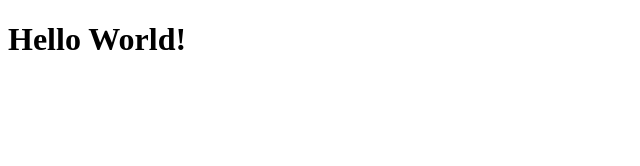
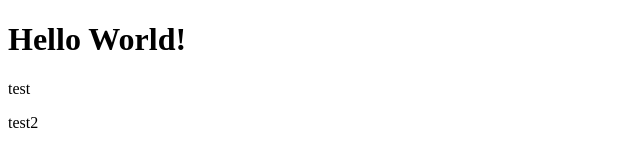
Before and after one commit to aejmil/html-boilerplate, a plain HTML site: page index.html in a window 1280 px wide. Shown: the full height of the page, 0-640 px from the left. Drawn offline with Linux system fonts and the light colour scheme.

Commit message:
adding paragraphs

```diff
--- a/index.html
+++ b/index.html
@@ -7,5 +7,7 @@
 
     <body>
         <h1>Hello World!</h1>
+        <p>test</p>
+        <p>test2</p>
     </body>
 </html>
```
